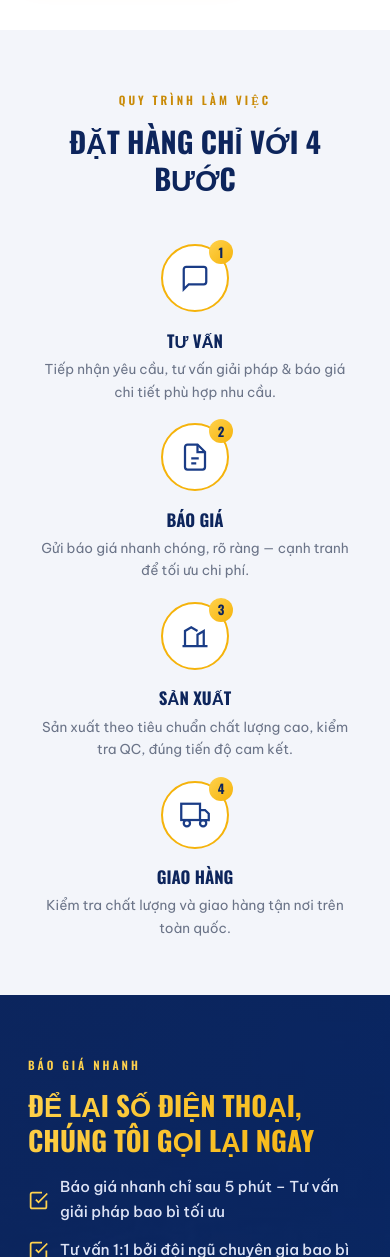
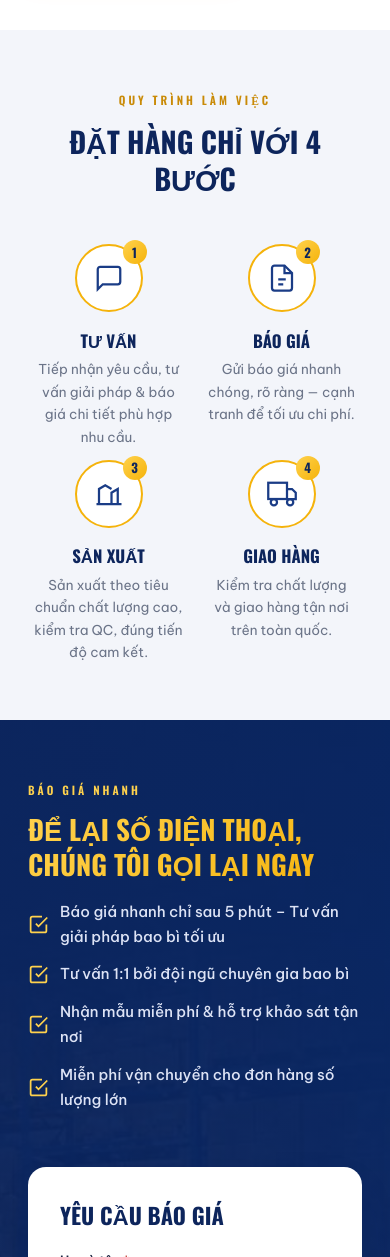
Before and after one commit to anhtienhm/baobidep-theme, a WordPress theme: template front-page.php in a window 390 px wide. Shown: the part 5243-6500 px from the top of the page. Run offline with PHP 8.4 and a stand-in for WordPress, Linux system fonts and the light colour scheme; the site name, menu and one post (Sample post) are stand-ins, and other content is empty; some libraries are stand-ins or nearby versions.

Commit message:
Mobile: 4 steps section as 2x2 grid, hide dashed connector

```diff
--- a/style.css
+++ b/style.css
@@ -288,8 +288,9 @@ footer::before{content:"";position:absolute;top:0;left:0;right:0;height:3px;back
   .nav-r .btn{padding:11px 16px;font-size:.78rem}
   .hero-cta{flex-wrap:nowrap;gap:10px}
   .hero-cta .btn{flex:1;padding:13px 14px;font-size:.78rem;justify-content:center}
-  .wgrid,.tgrid,.bgrid,.frow,.fgrid,.steps{grid-template-columns:1fr}
-  .pgrid{grid-template-columns:repeat(2,1fr);gap:12px}
+  .wgrid,.tgrid,.bgrid,.frow,.fgrid{grid-template-columns:1fr}
+  .pgrid,.steps{grid-template-columns:repeat(2,1fr);gap:12px}
+  .steps::before{display:none}
   .pcb{padding:14px}
   .pcb h3{font-size:.92rem;letter-spacing:0}
   .pcb p{font-size:.76rem;line-height:1.5}
```
